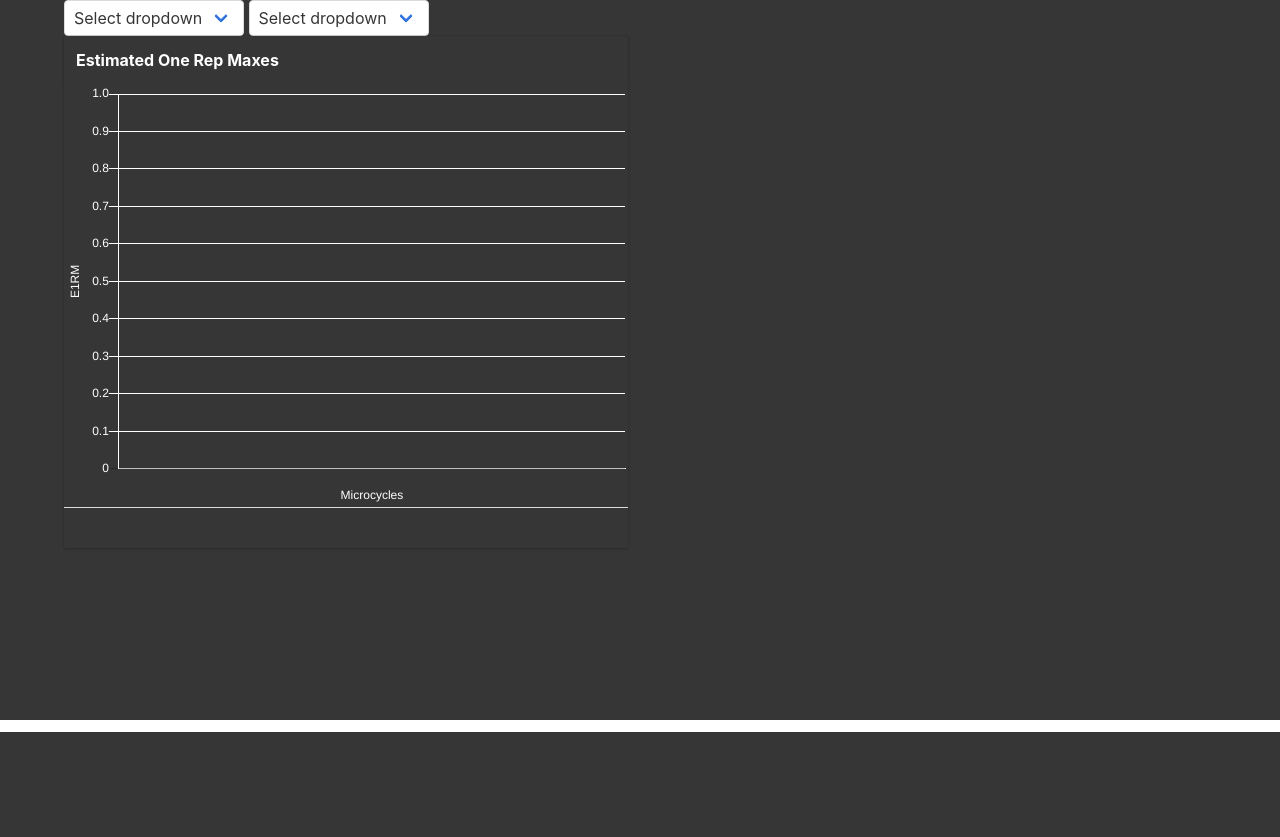
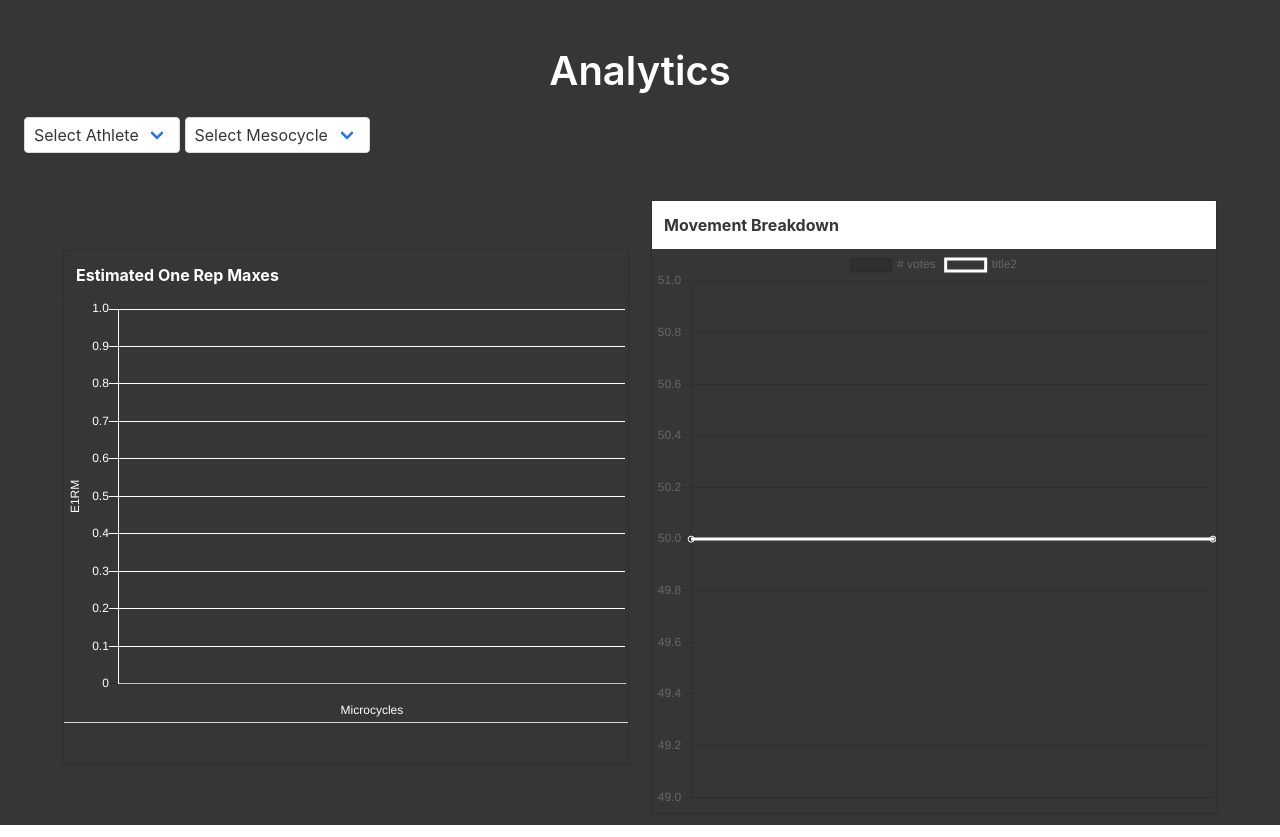
Before and after one commit to couch-potahto/athlete_management_system_master, a Django app: page /app/testviews in a window 1280 px wide. Shown: the part 68-905 px from the top of the page. Before the commit the page ends 800 px from the top, so only its background shows below. Run offline with Django 3.2, Linux system fonts and the light colour scheme; some libraries are stand-ins or nearby versions.

Commit message:
added new chart to chart.html

```diff
--- a/training_area/templates/training_area/app/chart.html
+++ b/training_area/templates/training_area/app/chart.html
@@ -63,7 +63,22 @@ var myLineChart = Chart.Line(canvas,{
 	options:option
 
 });
-
+var ctx = document.getElementById('myChartbar');
+		var myChartbar = new Chart(ctx, {
+    		type: 'line',
+    		data: {
+        		labels: labels,
+        		datasets: [{
+            		label: '# votes',
+            		data: defaultData,
+				},{
+					label: "title2",
+        backgroundColor: "transparent",
+        borderColor: "#fff",
+        data: [50, 50, 50, 50, 50]
+				}]
+			}
+		})
 
 function setChart(){
 	var ctx = document.getElementById('myChart');
@@ -177,15 +192,13 @@ $("#id_lifts").change(function(){
 </script>
 
 {% block content %}
-
-<div class = "container">
-<div class="columns is-vcentered">
-    <div class="column is-6">
-    	<div class="control">
+<div class = "section has-text-centered">
+	<h6 class="title has-text-white is-size-2">Analytics</h6>
+<div class="control is-centered">
   				<div class="select">
 
 		    		<select name = "athlete" id="id_athlete">
-		      			<option>Select dropdown</option>
+		      			<option>Select Athlete</option>
 		      			{% for athlete in request.user.coach.coach.all%}
 		      			<option>{{athlete.user.username}}</option>
 		      			{% endfor %}
@@ -195,10 +208,14 @@ $("#id_lifts").change(function(){
 				<div class="select">
 
 		    		<select name = "mesocycles" id="id_mesocycles">
-		      			<option>Select dropdown</option>
+		      			<option>Select Mesocycle</option>
 		    		</select>
 		  		</div>
-			</div>
+			</div> </div>
+<div class = "container">
+<div class="columns is-vcentered">
+    <div class="column is-6">
+
         <div class="card events-card ">
             <header class="card-header">
                 <p class="card-header-title has-background-dark has-text-white">
@@ -207,24 +224,15 @@ $("#id_lifts").change(function(){
             </header>
         <div class="card-menu">
         <div class="content has-background-dark">
-
 				<canvas id="myChart" width="100" height="100"/>
-
 		</div>
 		</div>
 		<footer class="card-footer has-background-dark ">
 		<div class = "column is-11 is-offset-1">
-
-
 			<form id = "analyticsForm" action="{% url 'app:test' %}" method="post" all-lifts-url="{% url 'app:ajax_load_lifts' %}">
 				{% csrf_token %}
-
-
-
 			<div class = "menu has-text-white">
-
 				<div class="content has-text-white" id = "id_lifts">
-
 				</div>
 			</div>
 
@@ -237,6 +245,21 @@ $("#id_lifts").change(function(){
 		</div>
 	</div>
 
+	<div class="column is-6">
+      <div class="card">
+        <header class="card-header">
+          <p class="card-header-title">
+            Movement Breakdown
+           </p>
+        </header>
+        <div class="card-menu">
+        <div class="content has-background-dark">
+			<canvas id="myChartbar" width="200" height="200">
+		</div>
+		</div>
+      </div>
+    </div>
+
 </div>
 
 
```
